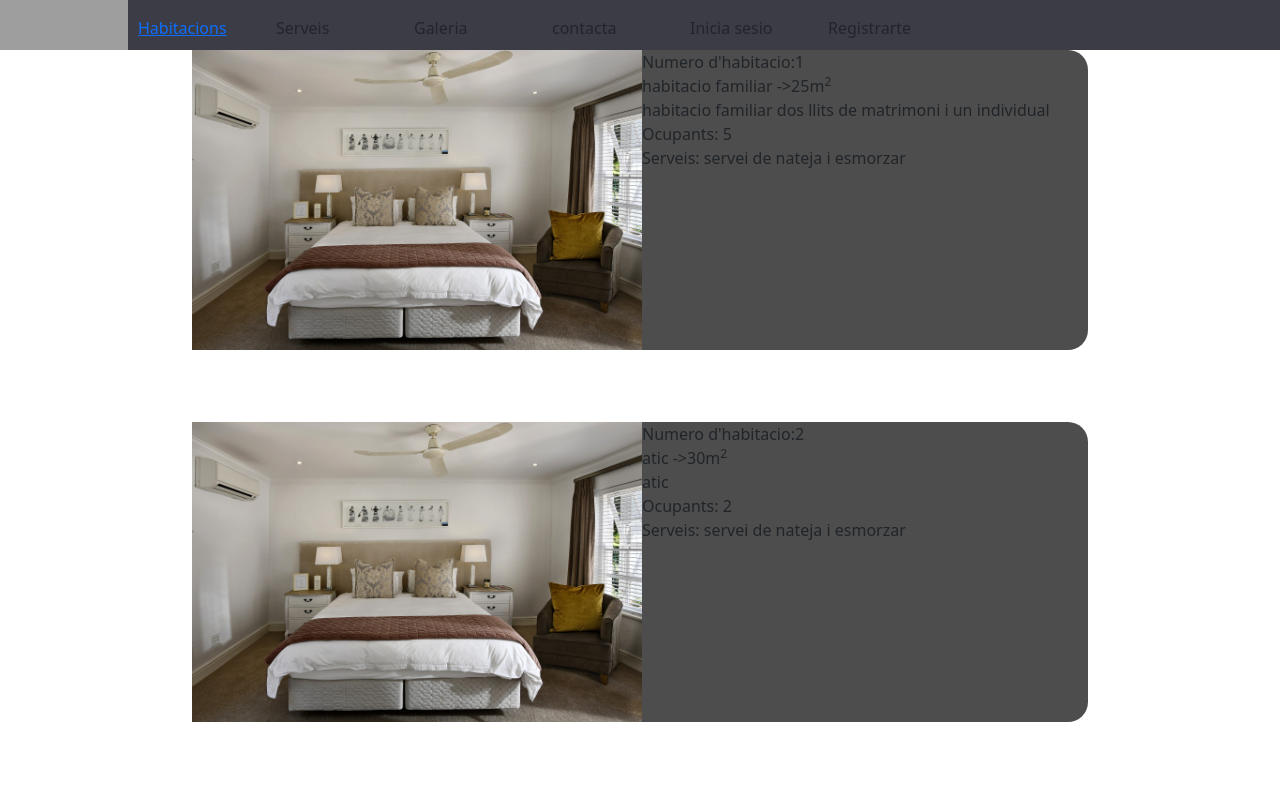
After one commit to edusell/HotelCendrassos, a PHP site: page /hotelcendrassos/recerca.php in a window 1280 px wide. The commit adds this page. Run offline with PHP 8.4, Linux system fonts and the light colour scheme; data comes from the database, SQL or seed files in the repository; grey boxes are pictures that could not be loaded.

Commit message:
select hgabitacions

```diff
--- a/estil.css
+++ b/estil.css
@@ -10,7 +10,7 @@ body {
 
 
 
-  /*FORMULARI   */
+  /*FORMULARI */
   #registre{
 
       width: 70%;
--- /dev/null
+++ b/recerca.css
@@ -0,0 +1,15 @@
+.habitacio{
+    width: 70%;
+    border-radius: 20px;
+    background-color: rgb(77, 77, 77);
+    height: 300px;
+    display: flex;
+    flex-direction: row;
+}
+.habitacions{
+    width: 100%;
+    display: flex;
+    justify-content: center;
+    flex-direction: column;
+    align-items: center;
+}
--- /dev/null
+++ b/recerca.php
@@ -0,0 +1,54 @@
+<!DOCTYPE html>
+<html lang="en">
+<head>
+    <meta charset="UTF-8">
+    <meta http-equiv="X-UA-Compatible" content="IE=edge">
+    <link href="https://cdn.jsdelivr.net/npm/bootstrap@5.1.3/dist/css/bootstrap.min.css" rel="stylesheet" integrity="sha384-1BmE4kWBq78iYhFldvKuhfTAU6auU8tT94WrHftjDbrCEXSU1oBoqyl2QvZ6jIW3" crossorigin="anonymous">
+    <link href="css.css"rel="stylesheet" type="text/css">
+    <link href="recerca.css"rel="stylesheet" type="text/css">
+    <meta name="viewport" content="width=device-width, initial-scale=1.0">
+    <title>Document</title>
+</head>
+<body>
+<div class="container_principal menu_superior">
+            <div class="item logo" ></div>
+            <div class="item"><a href="habitacions.php">Habitacions</a></div>
+            <div class="item">Serveis</div>
+            <div class="item">Galeria</div>
+            <div class="item">contacta</div>
+            <div class="item">Inicia sesio</div>
+            <div class="item">Registrarte</div>
+        </div>
+        <div class="habitacions">
+
+        <?php
+        include 'database.php';
+
+        $sql = "select h.id_habitacio , t.m_tipus , t.serveis_tipus , t.ocupants_tipus , t.desc_tipus ,t.id_tipus ,t.nom_tipus FROM habitacio h , tipushabitacio t where t.id_tipus=h.id_tipus_habitacio;";
+        $habitacions = $conn->query($sql);
+
+
+        while($row = $habitacions->fetch_assoc()) {
+            if($ROW['id_tipus']=1){
+                $img = 'habitacio_doble.jpg';
+            } else {
+                $img = 'habitacio_doble.jpg';
+            }
+
+            print '<div class="habitacio">';
+            print '<img src="img/'.$img.'" alt="Girl in a jacket" height="300px">';
+            print '<div>';
+            print "Numero d'habitacio:".$row['id_habitacio']."<br>";
+            print $row['nom_tipus']." ->".$row['m_tipus']."m<sup>2</sup> <br>";
+            print $row['desc_tipus']."<br>";
+            print "Ocupants: ".$row['ocupants_tipus']."<br>";
+            print "Serveis: ".$row['serveis_tipus']."<br>";
+            print '</div>';
+            print '</div>';
+            print "<br><br><br>";
+          }
+
+        ?>
+        </div>
+</body>
+</html>
```
Also changed, not shown: Nuevo documento de texto.txt (deleted), altres/hotelcendrassos.sql (renamed from hotelcendrassos.sql), altres/prova.php (renamed from prova.php), img/habitacio_doble.jpg (added).
